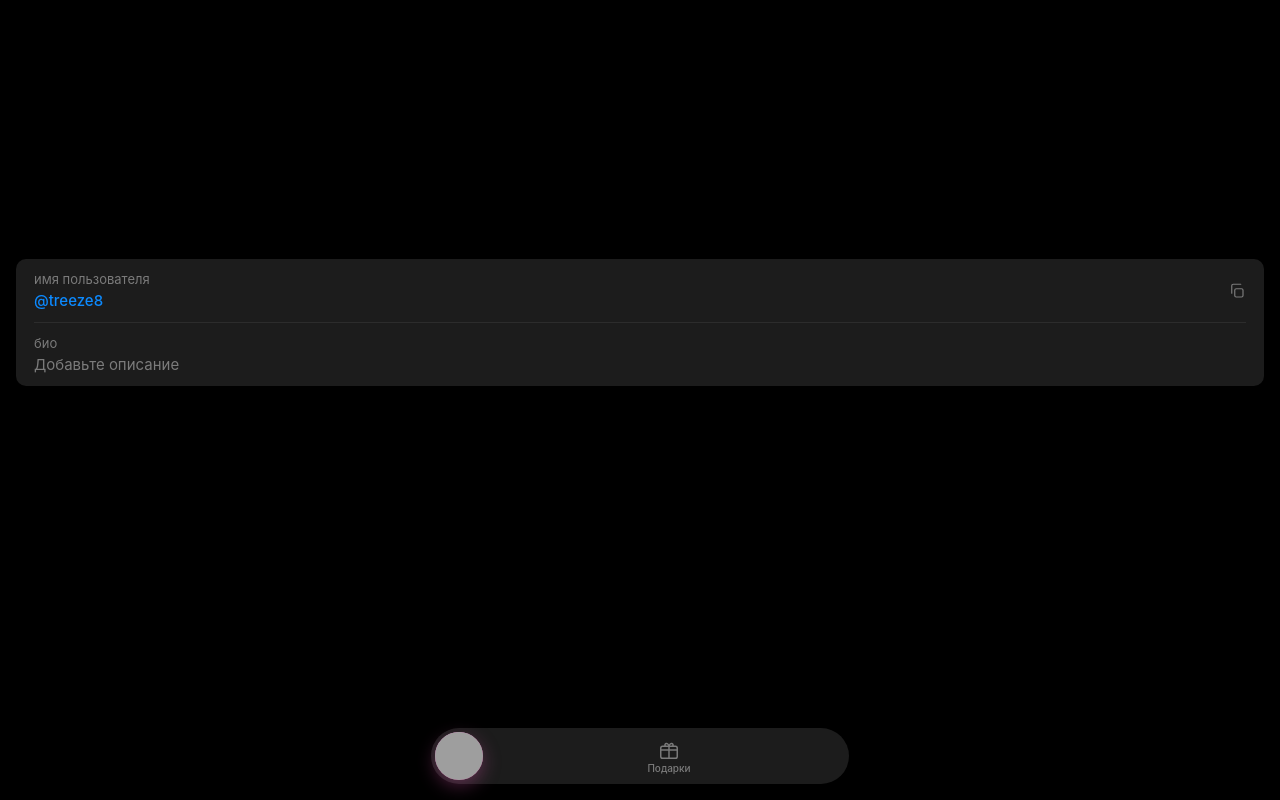
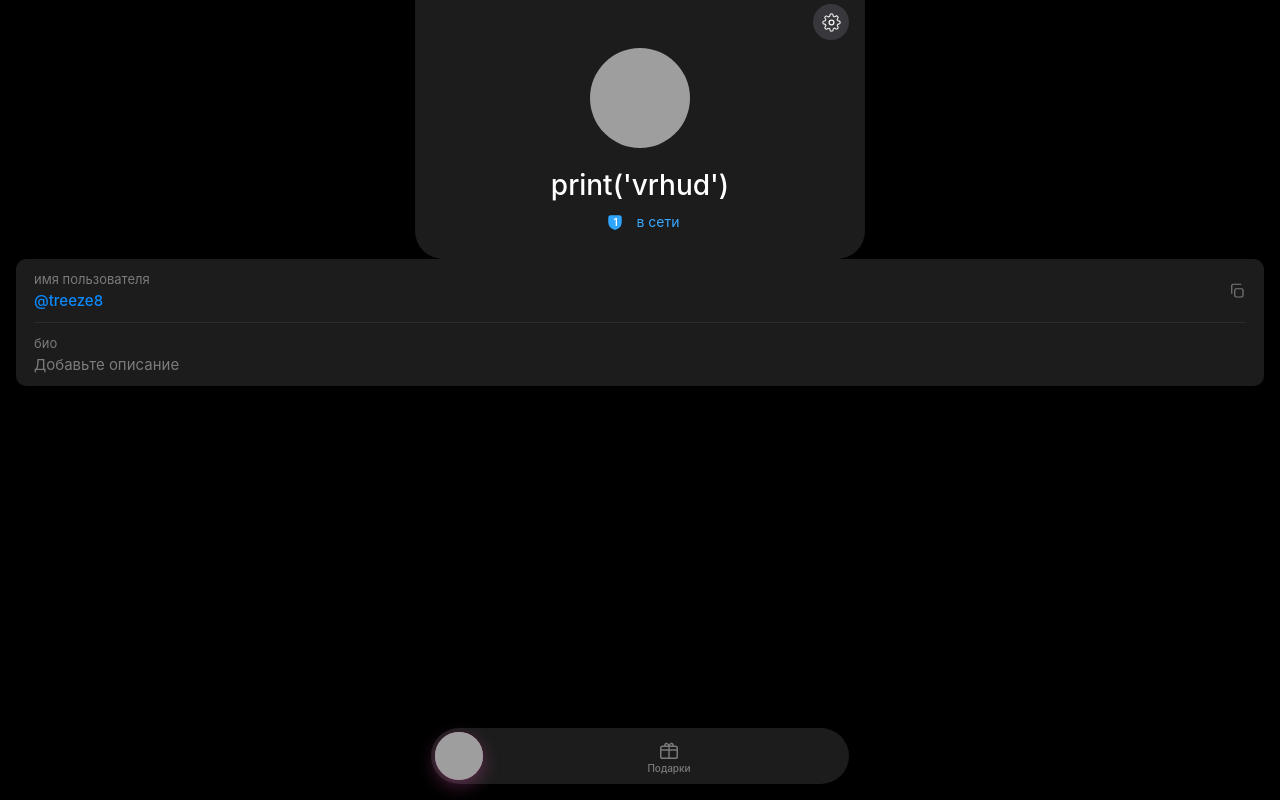
Before and after one commit to rngeryes/fdvfv, a React (Vite) app: page / in a window 1280 px wide. Built offline with nearby package versions, Linux system fonts and the light colour scheme; grey boxes are pictures that could not be loaded.

Commit message:
Update App.css

```diff
--- a/src/App.css
+++ b/src/App.css
@@ -127,41 +127,40 @@
   grid-template-columns: repeat(3, 1fr);
 }
 
-/* Fixed header card */
+/* ── Fixed header card ── */
 .profile-header-card {
   pointer-events: none;
   position: fixed;
-  inset-x: 0;
-  top: 0;
+  left: 0; right: 0; top: 0;
   z-index: 5;
   margin: 0 auto;
   max-width: 450px;
+  height: calc(var(--page-pt, 0px) + 259px);
   overflow: hidden;
-  height: calc(var(--page-pt, 0px) + 259px);
 }
 
 .profile-header-bg {
   position: absolute;
-  inset-x: 0;
-  top: 0;
+  left: 0; right: 0; top: 0;
   border-radius: 0 0 28px 28px;
   background-color: #1C1C1C;
-  will-change: transform;
+  height: 100%;
 }
 
-/* Avatar */
+/* Avatar — 48px from top of page content area */
 .profile-avatar-wrap {
   pointer-events: auto;
   position: absolute;
-  inset-x: 0;
+  left: 0; right: 0;
+  top: calc(var(--page-pt, 0px) + 48px);
   display: flex;
   justify-content: center;
-  transform-origin: center center;
 }
 .profile-avatar-btn {
   position: relative;
   border-radius: 50%;
   cursor: pointer;
+  outline: none;
 }
 .profile-avatar-glow {
   pointer-events: none;
@@ -179,43 +178,46 @@
   display: block;
 }
 
-/* Name */
+/* Name — 168px from top of page content area */
 .profile-name-wrap {
   pointer-events: auto;
   position: absolute;
-  inset-x: 0;
+  left: 0; right: 0;
+  top: calc(var(--page-pt, 0px) + 168px);
   padding: 0 16px;
-  transform-origin: center center;
+  display: flex;
+  justify-content: center;
 }
 .profile-name-btn {
   display: block;
-  width: 100%;
   text-align: center;
   font-size: 28px;
   font-weight: 500;
-  line-height: 1.2;
+  line-height: 1.25;
   color: #fff;
   cursor: pointer;
+  max-width: 280px;
 }
 
-/* Status */
+/* Status row (badge + online) — 207px */
 .profile-status-wrap {
   pointer-events: auto;
   position: absolute;
-  inset-x: 0;
+  left: 0; right: 0;
+  top: calc(var(--page-pt, 0px) + 207px);
   display: flex;
   align-items: center;
   justify-content: center;
   gap: 6px;
-  transform-origin: center center;
 }
-.profile-online { font-size: 14px; line-height: 1.2; color: #38a8ff; }
+.profile-online { font-size: 14px; line-height: 1.25; color: #38a8ff; }
 
 /* Top bar */
 .profile-topbar {
   pointer-events: auto;
   position: absolute;
-  inset-x: 0;
+  left: 0; right: 0;
+  top: var(--page-pt, 0px);
   display: flex;
   align-items: center;
   justify-content: space-between;
```
